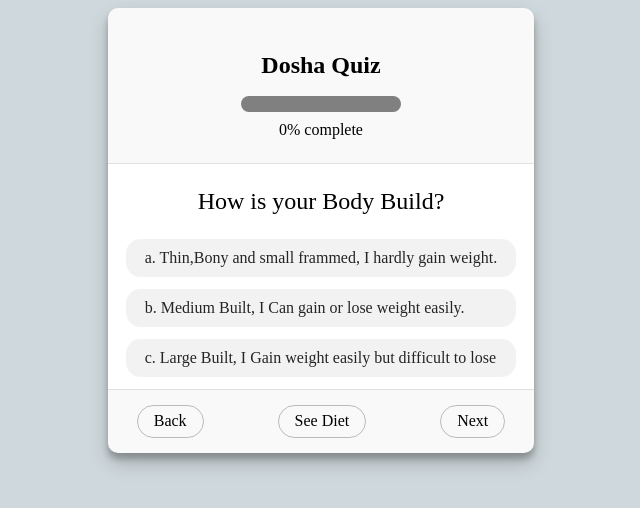
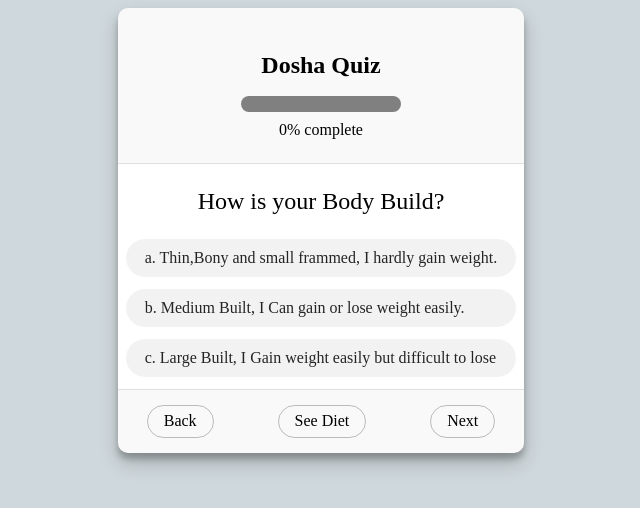
Before and after one commit to shell-raiser/Dosha-quiz-app, a plain HTML site: page index.html in a window 1280 px wide. Shown: the whole page, without its empty margins (319-959 px from the left). Drawn offline with nearby package versions, Linux system fonts and the light colour scheme.

Commit message:
100% max width of container

```diff
--- a/style.css
+++ b/style.css
@@ -35,7 +35,7 @@ body {
   margin: 0 0.5rem;
   align-self: center;
   /* align-content: center; */
-  /* max-width: 80%; */
+  max-width: 100%;
   max-height: max-content;
 
 }
@@ -142,9 +142,9 @@ body {
 }
 
 .questionBox .questionContainer .optionContainer .option {
-  border-radius: 0.9rem;
+  border-radius: 1.5rem;
   padding: 9px 18px;
-  margin: 0 18px;
+  margin: 0 8px;
   margin-bottom: 12px;
   transition: 0.3s;
   cursor: pointer;
```
